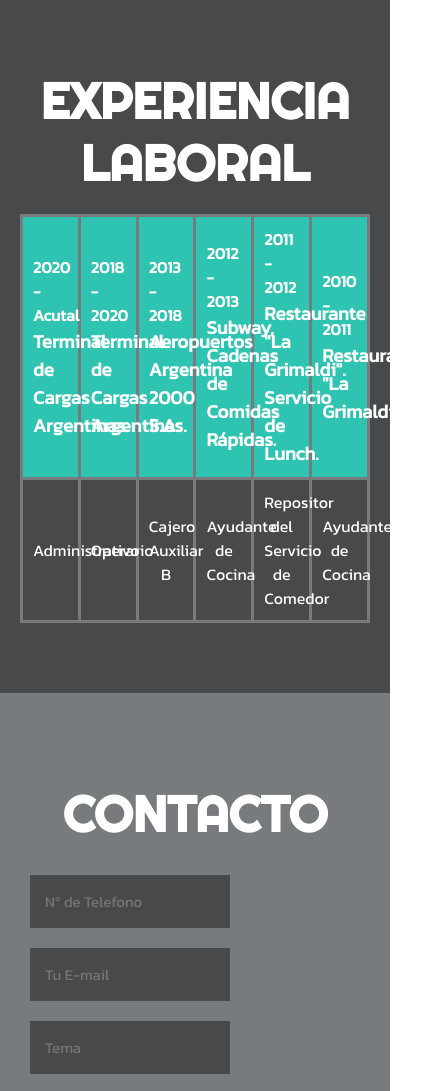
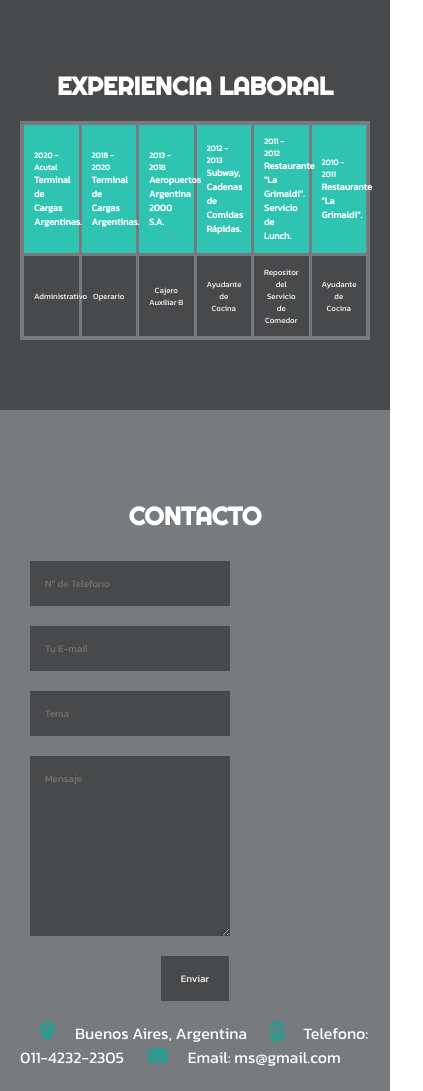
Before and after one commit to Mauro0494/Mauro0494.github.io, a plain HTML site: page nuevocv.html in a window 390 px wide. Shown: the part 5080-6171 px from the top of the page, 423 px wide, since content can reach past the window. Drawn offline with Linux system fonts and the light colour scheme.

Commit message:
Add files via upload

```diff
--- a/nuevocv.css
+++ b/nuevocv.css
@@ -690,4 +690,38 @@ footer .redes a:hover{
     font-size: 15px;
    }
 
+   /*EXPERIENCIA*/
+   .contenido-experiencia .titulo h2{
+    font-size: 25px;
+   }
+
+   .experiencia .contenido-experiencia tr th {
+    font-size: 8px;
+   }
+
+   .experiencia .contenido-experiencia tr td{
+    font-size: 8px;
+   }
+
+   /*CONTACTO*/
+   .contacto .contenido-contacto h2{
+    font-size: 25px;
+   }
+
+   .contacto .contenido-contacto .info i{
+    font-size: 20px;
+   }
+
+   .contenido-contacto .fila .col input, .contenido-contacto .fila .col textarea{
+    font-size: 10px;
+   }
+
+   .contacto button{
+    font-size: 10px;
+   }
+
+   /*FOOTER*/
+   footer .redes a{
+    font-size: 15px;
+   }
   }
--- a/nuevocv.html
+++ b/nuevocv.html
@@ -304,7 +304,7 @@
         <div class="titulo">
             <h2>EXPERIENCIA LABORAL</h2>
         </div>
-            <div>
+        <div class="tabla-exp">
              <table class="tabla-exp">
                 <!--AÑOS-->
                 <div class="años">
```
Lines whose indentation alone changed are shown as unchanged.
